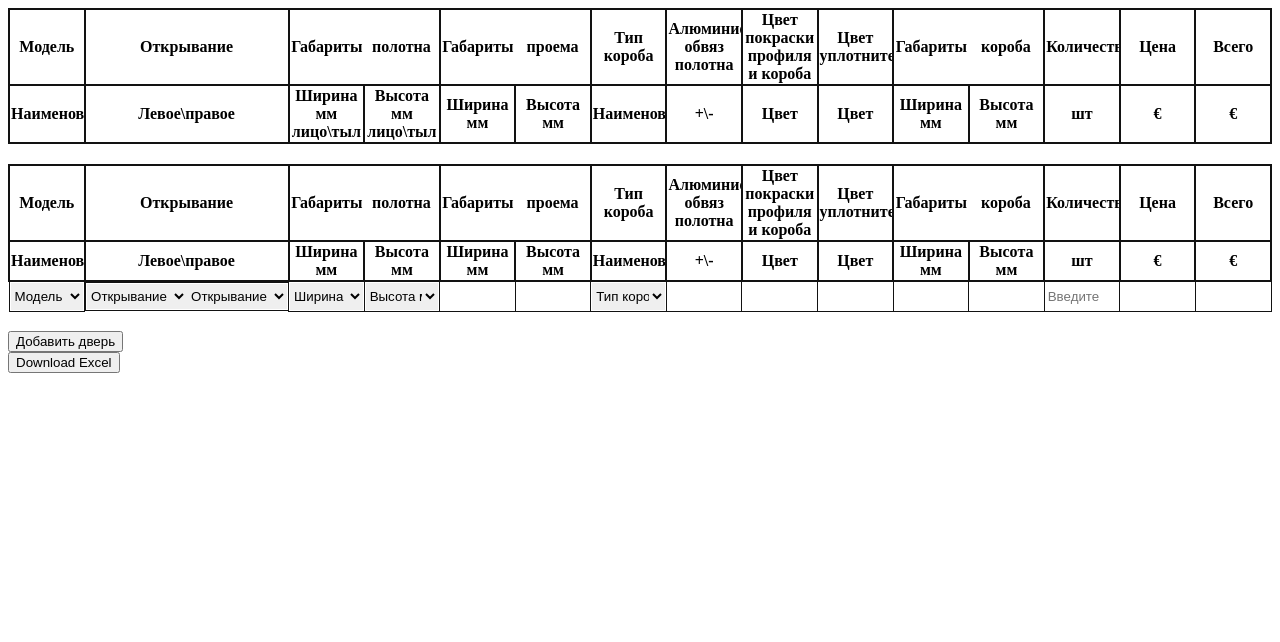
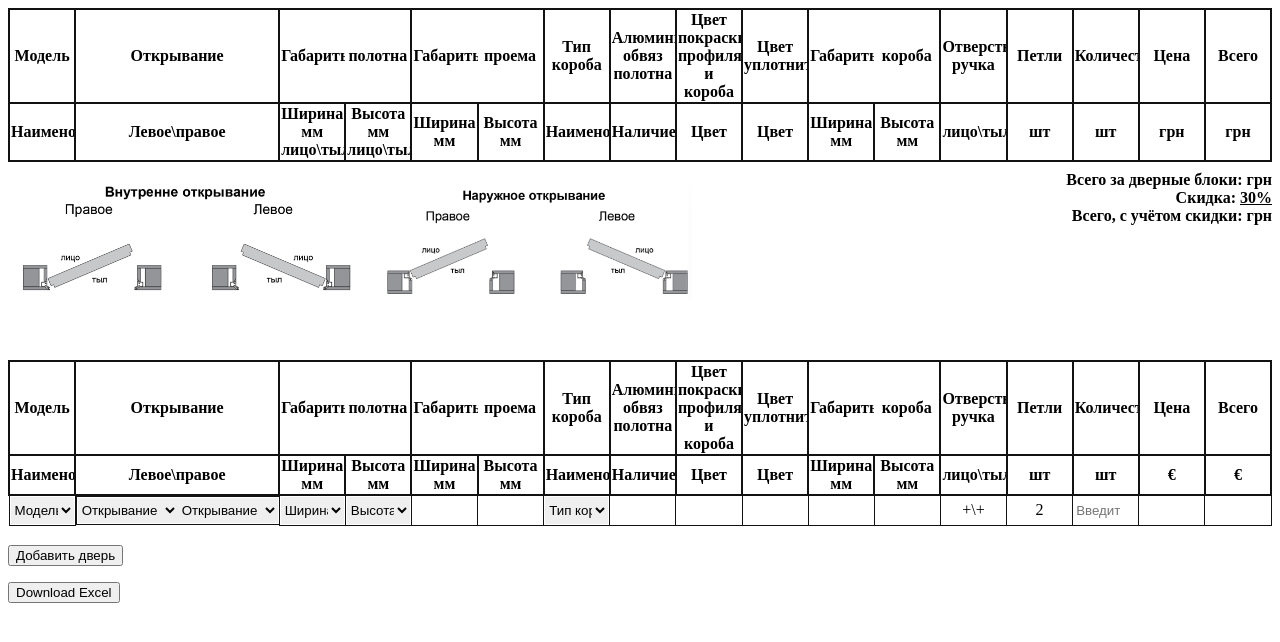
Before and after one commit to NadolskyiDenisFPM21/DoorCalculate, a Django app: page / in a window 1280 px wide. Shown: the top 642 px of the page. Run offline with Django 5.2, Linux system fonts and the light colour scheme; data comes from the database, SQL or seed files in the repository; lists and menus that the app fills with data are empty.

Commit message:
comlete table, add info box

```diff
--- a/doorcalculate/polls/static/css/style.css
+++ b/doorcalculate/polls/static/css/style.css
@@ -64,3 +64,24 @@
 .opening {
     width: 50%;
 }
+
+
+.opening-img {
+    width: 350px;
+    height: auto;
+}
+
+.price {
+    transform: translateY(-250%);
+    font-weight: bold;
+    text-align: right;
+}
+
+.info-value {
+    text-decoration: underline;
+}
+
+.info-price {
+    width: 100%;
+    height: 100%;
+}
--- a/doorcalculate/polls/static/js/index.js
+++ b/doorcalculate/polls/static/js/index.js
@@ -24,6 +24,17 @@
     }
 
 
+    function full_price() {
+        var fullPrice = 0;
+        $("#table tbody tr").each(function (index, element) {
+            var price = $(element).find("td:last-child");
+            fullPrice += parseInt(price.text());
+        });
+        $('#full-price-value').text(fullPrice.toFixed(2));
+        $('#full-price-discount-value').text((fullPrice * 0.7).toFixed(2));
+    }
+
+
     function create_table() {
         var table = $('#table tbody');
         table.empty();
@@ -37,6 +48,7 @@
             }
             table.append(tr);
         }
+        full_price();
     }
 
     function getCookie(cookieName) {
@@ -129,12 +141,14 @@
             data.push($('#seal-color').text());
             data.push($('#frame-width').text());
             data.push($('#frame-height').text());
+            data.push('+\\+');
+            data.push('2');
             data.push($('#count').val());
             data.push($('#price').text());
             data.push($('#total-price').text());
 
             door_list.push(data);
-            create_table();
+            //create_table();
             var js_table = JSON.stringify(door_list);
             $.ajax({
                 url: "/set_table_cookies/",
--- a/doorcalculate/polls/templates/polls/index.html
+++ b/doorcalculate/polls/templates/polls/index.html
@@ -1,4 +1,10 @@
 {% load static %}
+
+<head>
+    <title>Secret Specification</title>
+</head>
+
+<link rel="shortcut icon" type="image/ico" href="{% static 'media/secret.ico' %}" >
 
 <link rel="stylesheet" href="{% static 'css/style.css' %}">
 
@@ -17,6 +23,8 @@
             <th class='cell'>Цвет уплотнителя</th>
             <th class='cell-l'>Габариты </th>
             <th class='cell-r'>короба</th>
+            <th class='cell'>Отверствия ручка</th>
+            <th class='cell'>Петли</th>
             <th class='cell'>Количество</th>
             <th class='cell'>Цена</th>
             <th class='cell'>Всего</th>
@@ -29,19 +37,46 @@
             <th class='cell'>Ширина мм</th>
             <th class='cell'>Высота мм</th>
             <th class='cell'>Наименование</th>
-            <th class='cell'>+\-</th>
+            <th class='cell'>Наличие</th>
             <th class='cell'>Цвет</th>
             <th class='cell'>Цвет</th>
             <th class='cell'>Ширина мм</th>
             <th class='cell'>Высота мм</th>
+            <th class='cell'>лицо\тыл</th>
             <th class='cell'>шт</th>
-            <th class='cell'>€</th>
-            <th class='cell'>€</th>
+            <th class='cell'>шт</th>
+            <th class='cell'>грн</th>
+            <th class='cell'>грн</th>
         </tr>
     </thead>
     <tbody>
     </tbody>
 </table>
+
+
+
+<div class="info">
+    <div class="opening-photo">
+        <img src="{% static "media/Internal opening.png" %}" class="opening-img">
+        <img src="{% static "media/External opening.png" %}" class="opening-img">
+    </div>
+    <div class="price">
+        <div class="info_price">
+            <span>Всего за дверные блоки: </span>
+            <span id="full-price-value" class="info-value"></span>
+            <span>грн</span>
+        </div>
+        <div class="info_price">
+            <span>Скидка: </span>
+            <span id="discount-value" class="info-value">30%</span>
+        </div>
+        <div class="info_price">
+            <span>Всего, с учётом скидки: </span>
+            <span id="full-price-discount-value" class="info-value"></span>
+            <span>грн</span>
+        </div>
+    </div>
+</div>
 
 {% if door_block_list %}
     <table>
@@ -59,6 +94,8 @@
                 <th class='cell'>Цвет уплотнителя</th>
                 <th class='cell-l'>Габариты </th>
                 <th class='cell-r'>короба</th>
+                <th class='cell'>Отверствия ручка</th>
+                <th class='cell'>Петли</th>
                 <th class='cell'>Количество</th>
                 <th class='cell'>Цена</th>
                 <th class='cell'>Всего</th>
@@ -71,11 +108,13 @@
                 <th class='cell'>Ширина мм</th>
                 <th class='cell'>Высота мм</th>
                 <th class='cell'>Наименование</th>
-                <th class='cell'>+\-</th>
+                <th class='cell'>Наличие</th>
                 <th class='cell'>Цвет</th>
                 <th class='cell'>Цвет</th>
                 <th class='cell'>Ширина мм</th>
                 <th class='cell'>Высота мм</th>
+                <th class='cell'>лицо\тыл</th>
+                <th class='cell'>шт</th>
                 <th class='cell'>шт</th>
                 <th class='cell'>€</th>
                 <th class='cell'>€</th>
@@ -141,6 +180,12 @@
                 <td class='cell'>
                     <span id="frame-height"></span>
                 </td>
+                <td class='cell'>
+                    <span id="hole-pen">+\+</span>
+                </td>
+                <td class='cell'>
+                    <span id="loop">2</span>
+                </td>
                 <td class='cell count'>
                     <input placeholder="Введите кол-во" type="number" name="" id="count" min="1" class="get-price">
                 </td>
@@ -154,8 +199,11 @@
         </tbody>
     </table>
 {% endif %}
-<button type="button" id="add">Добавить дверь</button>
 
+<form>
+{% csrf_token %}
+    <button type="button" id="add">Добавить дверь</button>
+</form>
 <form method="post" action="{% url 'create_excel_specification' %}">
     {% csrf_token %}
     <button type="submit">Download Excel</button>
--- a/doorcalculate/polls/views.py
+++ b/doorcalculate/polls/views.py
@@ -1,6 +1,5 @@
-from django.shortcuts import render
+from django.views.decorators.csrf import csrf_exempt
 from django.http import HttpResponse, JsonResponse
-from django.shortcuts import render
 from django.template import loader
 from .models import DoorBlock, Frame
 
@@ -24,7 +23,6 @@
     }
     return HttpResponse(template.render(context, request))
 
-
 def get_filtered_data(request):
     selected_model = request.GET.get('selected_model')
     frame_id_list = [id['frame'] for id in list(DoorBlock.objects.filter(model=selected_model).values('frame'))]
@@ -35,16 +33,6 @@
 
     return JsonResponse(filtered_data, safe=False)
 
-
-def set_table_cookies(request):
-    door_table = request.GET.get('door_table')
-
-    response = HttpResponse()
-    door_table = quote(door_table)
-    response.set_cookie('door_table', door_table)
-    return response
-
-
 def get_door_info(request):
     model_d = request.GET.get('model')
     width_d = request.GET.get('width')
@@ -54,7 +42,6 @@
     data = DoorBlock.objects.filter(model=model_d, width=width_d, height=height_d, frame=frame_id).values('price', 'al_banding_canvas', 'profile_frame_color', 'seal_color')
 
     return JsonResponse(list(data), safe=False)
-
 
 def get_dimensions_aperture(request):
     frame = Frame.objects.get(model=request.GET.get('frame'))
@@ -99,7 +86,6 @@
 
     return JsonResponse(data=data, safe=False)
 
-
 def create_excel_specification(request):
     if 'door_table' in request.COOKIES.keys():
             data = literal_eval(unquote(request.COOKIES['door_table']))
@@ -134,3 +120,13 @@
     response.write(file)
 
     return response
+
+
+@csrf_exempt
+def set_table_cookies(request):
+    door_table = request.GET.get('door_table')
+
+    response = HttpResponse()
+    door_table = quote(door_table)
+    response.set_cookie('door_table', door_table)
+    return response
```
Also changed, not shown: doorcalculate/polls/document_gen/pdf.py (added, +27 -0 lines), doorcalculate/polls/static/media/External opening.PNG (added), doorcalculate/polls/static/media/Internal opening.PNG (added), doorcalculate/polls/static/media/secret.ico (added), 2 other files.
